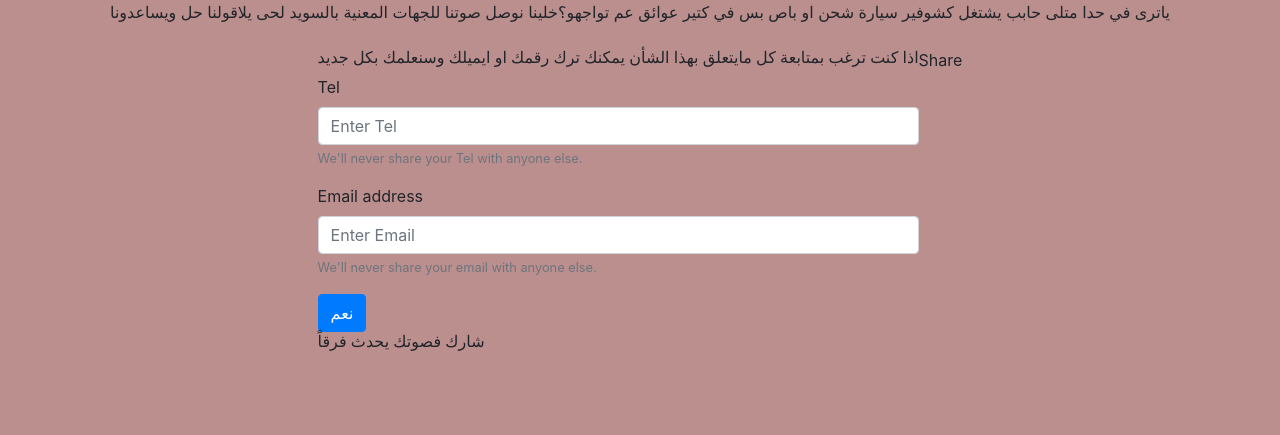
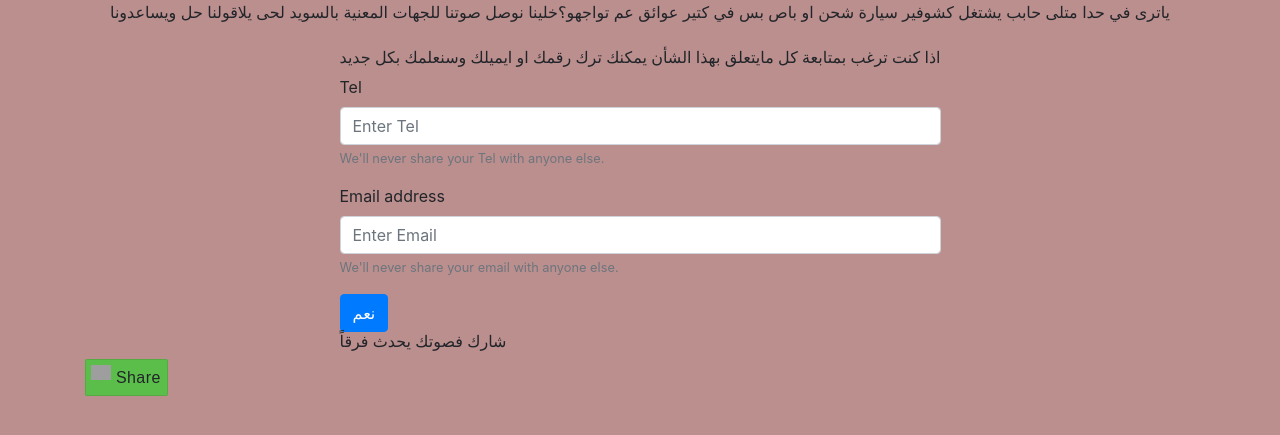
Before and after one commit to SamerSenbol/surveyApp, a PHP site: page / in a window 1280 px wide. Shown: the top 435 px of the page. Run offline with PHP 8.4, Linux system fonts and the light colour scheme; some libraries are stand-ins or nearby versions; grey boxes are pictures that could not be loaded.

Commit message:
ِAdd share Content on Whatsapp button  using jQuery.

```diff
--- a/index.php
+++ b/index.php
@@ -13,6 +13,7 @@
 
 
     <link rel="stylesheet" href="style.css">
+    <script src="main.js"></script>
 </head>
 <body>
     <div class="container">
@@ -35,9 +36,10 @@
                 <button type="submit" name="submit" class="btn btn-primary">نعم</button>
                 <h6>شارك فصوتك يحدث فرقاً</h6>
             </form>
-            <a data-text="Your message goes here.." data-link="http://w3lessons.info"
-            class="whatsapp w3_whatsapp_btn w3_whatsapp_btn_large">Share</a>
         </div>
+            <a data-text="شارك فصوتك يحدث فرقاً" data-link="http://www.doitonline.se/" class="whatsapp w3_whatsapp_btn w3_whatsapp_btn_large">Share</a>
     </div>
+
+    <script src="//ajax.googleapis.com/ajax/libs/jquery/1.11.2/jquery.min.js"></script>
 </body>
 </html>
--- a/style.css
+++ b/style.css
@@ -5,3 +5,43 @@ body{
 h1{
     color: blue
 }
+.w3_whatsapp_btn {
+    background-image: url('icon.png');
+    border: 1px solid rgba(0, 0, 0, 0.1);
+    display: inline-block !important;
+    position: relative;
+    font-family: Arial,sans-serif;
+    letter-spacing: .4px;
+    cursor: pointer;
+    font-weight: 400;
+    text-transform: none;
+    color: #fff;
+    border-radius: 2px;
+    background-color: #5cbe4a;
+    background-repeat: no-repeat;
+    line-height: 1.2;
+    text-decoration: none;
+    text-align: left;
+    }
+    .w3_whatsapp_btn_small {
+    font-size: 12px;
+    background-size: 16px;
+    background-position: 5px 2px;
+    padding: 3px 6px 3px 25px;
+    }
+
+    .w3_whatsapp_btn_medium {
+    font-size: 16px;
+    background-size: 20px;
+    background-position: 4px 2px;
+    padding: 4px 6px 4px 30px;
+    }
+
+    .w3_whatsapp_btn_large {
+    font-size: 16px;
+    background-size: 20px;
+    background-position: 5px 5px;
+    padding: 8px 6px 8px 30px;
+    color: #fff;
+    }
+    a.whatsapp { color: #fff;}
```
Also changed, not shown: main.js (added, +34 -0 lines).
